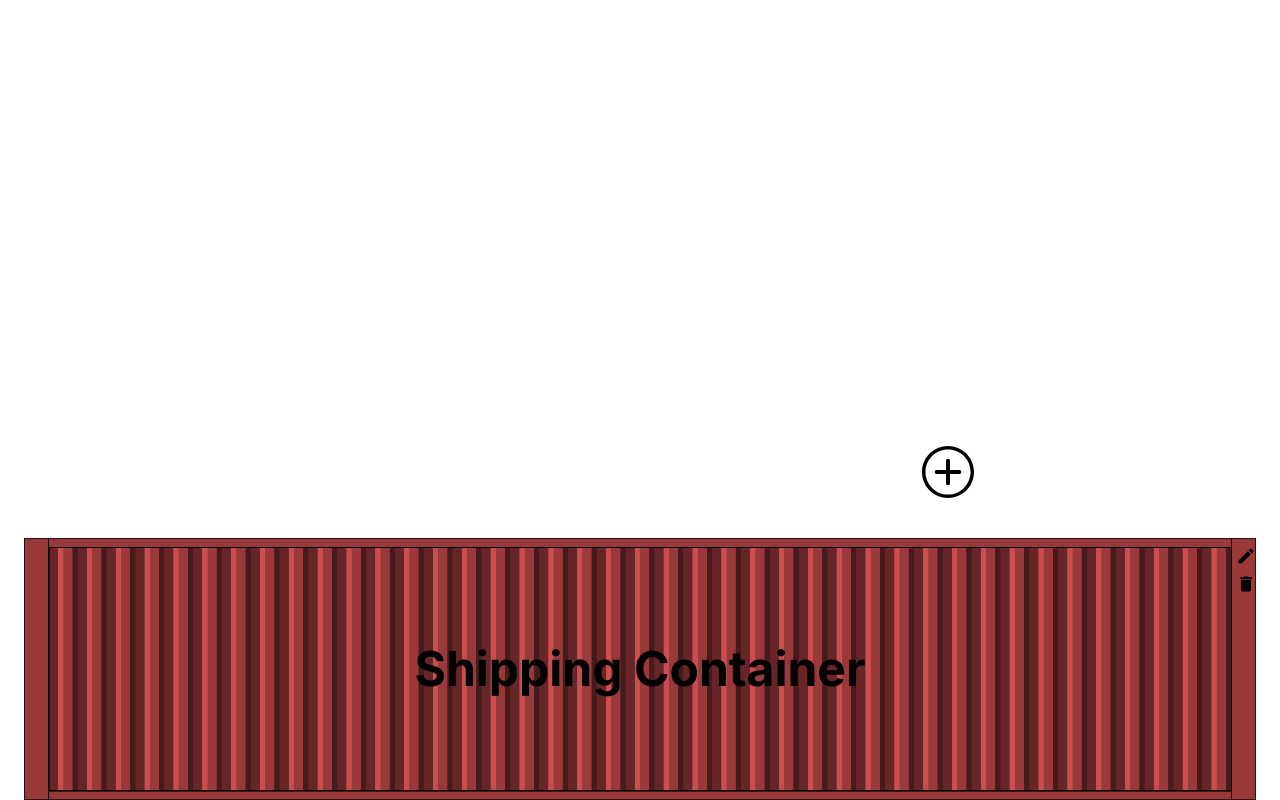
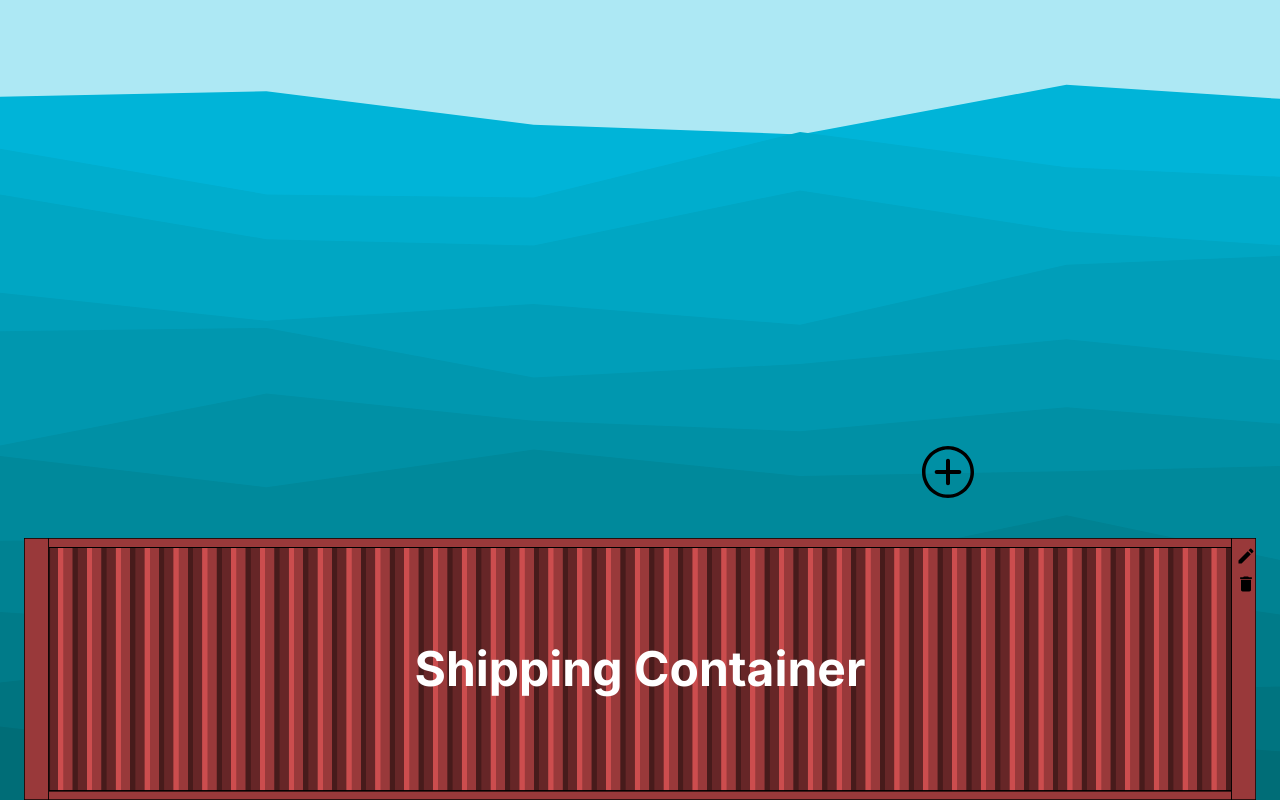
Before and after one commit to ollie-cook/shipping-container-storage, a Next.js app: page / in a window 1280 px wide. Built offline with nearby package versions, Linux system fonts and the light colour scheme.

Commit message:
Added text colour and background

```diff
--- a/app/components/Grid/Grid.tsx
+++ b/app/components/Grid/Grid.tsx
@@ -11,7 +11,7 @@ export default function Grid() {
   useEffect(() => {
     if (Cookies.get('shipping-containers') == undefined) {
       const guid = crypto.randomUUID()
-      setContainers([{id: guid, title: "Shipping Container", colour: "bg-[#cc4d4e]"}])
+      setContainers([{id: guid, title: "Shipping Container", colour: "bg-[#cc4d4e]", text_colour: "text-white"}])
       Cookies.set('shipping-containers', JSON.stringify(containers))
     } else {
       setContainers(JSON.parse(Cookies.get('shipping-containers') || ''))
@@ -64,7 +64,8 @@ function AddShippingContainer(props: AddShippingContainerProps) {
     const newContainer = {
       id: guid,
       title: "Shipping Container",
-      colour: "bg-[#cc4d4e]"
+      colour: "bg-[#cc4d4e]",
+      text_colour: "text-black"
     }
 
     props.onClick([...props.containers, newContainer])
--- a/app/components/ShippingContainer/ShippingContainer.tsx
+++ b/app/components/ShippingContainer/ShippingContainer.tsx
@@ -13,8 +13,9 @@ interface ShippingContainerProps {
 export default function ShippingContainer(props: ShippingContainerProps) {
   const [title, setTitle] = useState(props.container.title)
   const [colour, setColour] = useState(props.container.colour)
+  const [textColour, setTextColour] = useState(props.container.text_colour)
 
-  const updateContainer = (newTitle?: string, newColour?: string) => {
+  const updateContainer = (newTitle?: string, newColour?: string, newTextColour?: string) => {
     if (newTitle != undefined) {
       setTitle(newTitle)
     }
@@ -25,7 +26,8 @@ export default function ShippingContainer(props: ShippingContainerProps) {
     const updatedContainer = {
       id: props.container.id,
       title: newTitle || props.container.title,
-      colour: newColour || props.container.colour
+      colour: newColour || props.container.colour,
+      text_colour: newTextColour || props.container.text_colour
     }
 
     props.update(updatedContainer)
@@ -39,12 +41,12 @@ export default function ShippingContainer(props: ShippingContainerProps) {
     <div className={`flex items-center justify-center w-full aspect-[4.7] relative ${props.className} ${colour}`}>
       <img src="/container-background.png" className="absolute w-full" />
       <div className="absolute top-2 right-0 flex flex-col gap-2">
-        <EditButton title={title} colour={colour} updateContainer = {(title?: string, colour?: string) => updateContainer(title, colour)} />
+        <EditButton title={title} colour={colour} textColour={textColour} updateContainer = {(title?: string, colour?: string, text_colour?: string) => updateContainer(title, colour, text_colour)} />
         <button className="flex justify-center items-center" onClick={deleteContainer}>
           <MdDelete className="w-5 h-5" />
         </button>
       </div>
-      <h1 className="text-5xl font-bold z-10">{title}</h1>
+      <h1 className={`text-5xl font-bold z-10 ${props.container.text_colour}`}>{title}</h1>
     </div>
   )
 }
--- a/app/components/ShippingContainer/components/ColourPicker/ColourPicker.tsx
+++ b/app/components/ShippingContainer/components/ColourPicker/ColourPicker.tsx
@@ -3,8 +3,9 @@
 import { useState } from "react"
 
 interface ColourPickerProps {
-  colour?: string;
+  colourOptions?: string[];
   updateContainer: (title?: string, colour?: string) => void;
+  isTextColourPicker: boolean;
 }
 
 export default function ColourPicker(props: ColourPickerProps) {
@@ -12,30 +13,42 @@ export default function ColourPicker(props: ColourPickerProps) {
 
   return (
     <div className="flex mt-1 gap-2">
-      <ColourOption colour="bg-[#cc4d4e]" updateContainer={props.updateContainer} />
-      <ColourOption colour="bg-[#166394]" updateContainer={props.updateContainer}/>
-      <ColourOption colour="bg-[#00b4c3]" updateContainer={props.updateContainer}/>
-      <ColourOption colour="bg-[#79b375]" updateContainer={props.updateContainer}/>
-      <ColourOption colour="bg-[#f6e595]" updateContainer={props.updateContainer}/>
+      {
+        props.colourOptions?.map(colour => (
+          <ColourOption colour={colour} updateContainer={props.updateContainer} isTextColour={props.isTextColourPicker} />
+        ))
+      }
     </div>
   )
 }
 
 interface ColourOptionProps {
   colour: string;
-  updateContainer: (title?: string, colour?: string) => void;
+  updateContainer: (title?: string, colour?: string, text_colour?:string) => void;
+  isTextColour: boolean;
 }
 
 function ColourOption(props: ColourOptionProps) {
 
   const handleClick = (event: React.MouseEvent<HTMLButtonElement>) => {
     event.preventDefault()
-    props.updateContainer(undefined, props.colour)
+    if (props.isTextColour == false) {
+      props.updateContainer(undefined, props.colour)
+    } else if (props.isTextColour == true) {
+      let newColour = ""
+      if (props.colour == "bg-black") {
+        newColour = "text-black"
+      } else if (props.colour == "bg-white") {
+        newColour = "text-white"
+      }
+
+      props.updateContainer(undefined, undefined, newColour)
+    }
   }
 
   return (
     <button
-      className={`h-6 aspect-square rounded-lg ${props.colour}`}
+      className={`h-6 aspect-square rounded-lg ${props.colour} ${props.colour == "bg-white" ? "border border-black" : ""}`}
       onClick={(event) => handleClick(event)}
     >
 
--- a/app/components/ShippingContainer/components/EditButton/EditButton.tsx
+++ b/app/components/ShippingContainer/components/EditButton/EditButton.tsx
@@ -10,7 +10,8 @@ import {
 interface EditButtonProps {
   title: string;
   colour: string;
-  updateContainer: (title?: string, colour?: string) => void;
+  textColour: string;
+  updateContainer: (title?: string, colour?: string, text_colour?: string) => void;
 }
 
 export default function EditButton (props: EditButtonProps) {
@@ -25,8 +26,10 @@ export default function EditButton (props: EditButtonProps) {
         <form className="flex flex-col">
           <label htmlFor="display-title">Display title</label>
           <input id="display-title" type="text" className="border border-black pl-1 mt-1" value={props.title} onChange={(event)=> props.updateContainer(event.target.value)} />
+          <label>Text Colour</label>
+          <ColourPicker isTextColourPicker={true} colourOptions = {["bg-black", "bg-white"]} updateContainer={(title?: string, colour?: string, text_colour?: string) => props.updateContainer(title, colour, text_colour)}/>
           <label htmlFor="colour" className="mt-2">Colour</label>
-          <ColourPicker colour={props.colour} updateContainer={(title?: string, colour?: string) => props.updateContainer(title, colour)}/>
+          <ColourPicker isTextColourPicker={false} colourOptions = {["bg-[#cc4d4e]", "bg-[#166394]", "bg-[#00b4c3]", "bg-[#79b375]", "bg-[#f6e595]"]} updateContainer={(title?: string, colour?: string) => props.updateContainer(title, colour)}/>
         </form>
       </PopoverContent>
     </Popover>
--- a/app/layout.tsx
+++ b/app/layout.tsx
@@ -16,7 +16,7 @@ export default function RootLayout({
 }>) {
   return (
     <html lang="en">
-      <body className={inter.className}>
+      <body className={inter.className} style={{backgroundImage: "url('/layered-peaks-haikei.svg')", backgroundSize: 'cover', backgroundRepeat: 'no-repeat'}}>
         {children}
       </body>
     </html>
```
Also changed, not shown: public/background.png (added), public/layered-peaks-haikei.svg (added).
